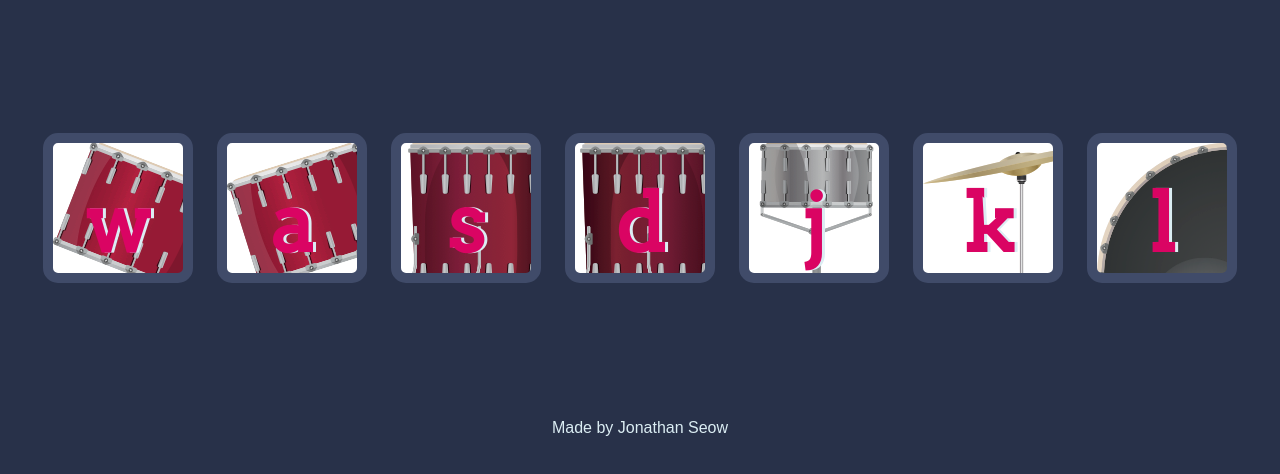
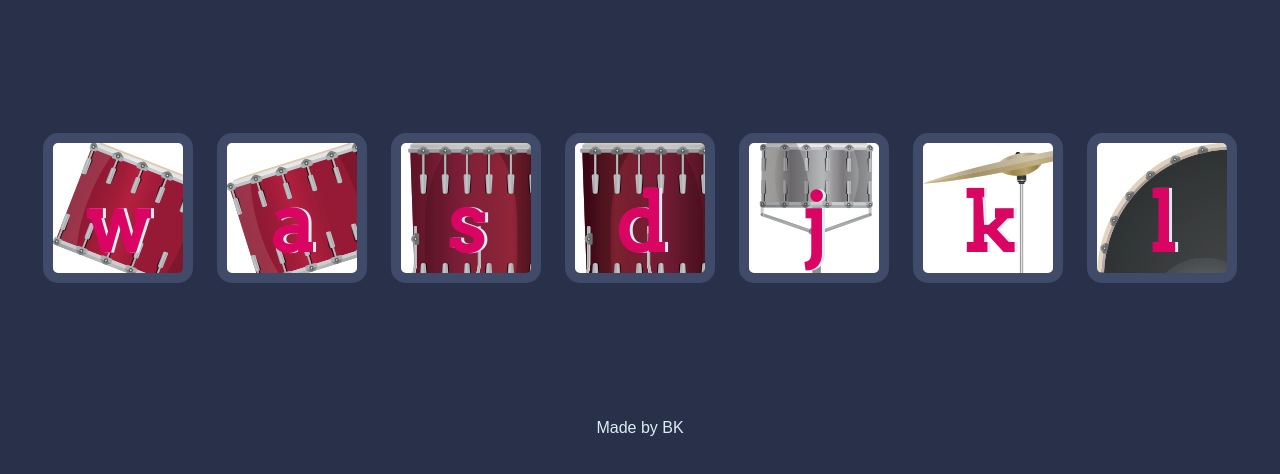
Before and after one commit to tb960/Drum-Kit, a plain HTML site: page index.html in a window 1280 px wide. Shown: the part 156-630 px from the top of the page. Drawn offline with Linux system fonts and the light colour scheme.

Commit message:
Update index.html

```diff
--- a/index.html
+++ b/index.html
@@ -20,7 +20,7 @@
     </div>
 
     <footer>
-      Made by Jonathan Seow
+      Made by BK
     </footer>
 
     <script src="index.js" type="text/javascript"></script>
```
